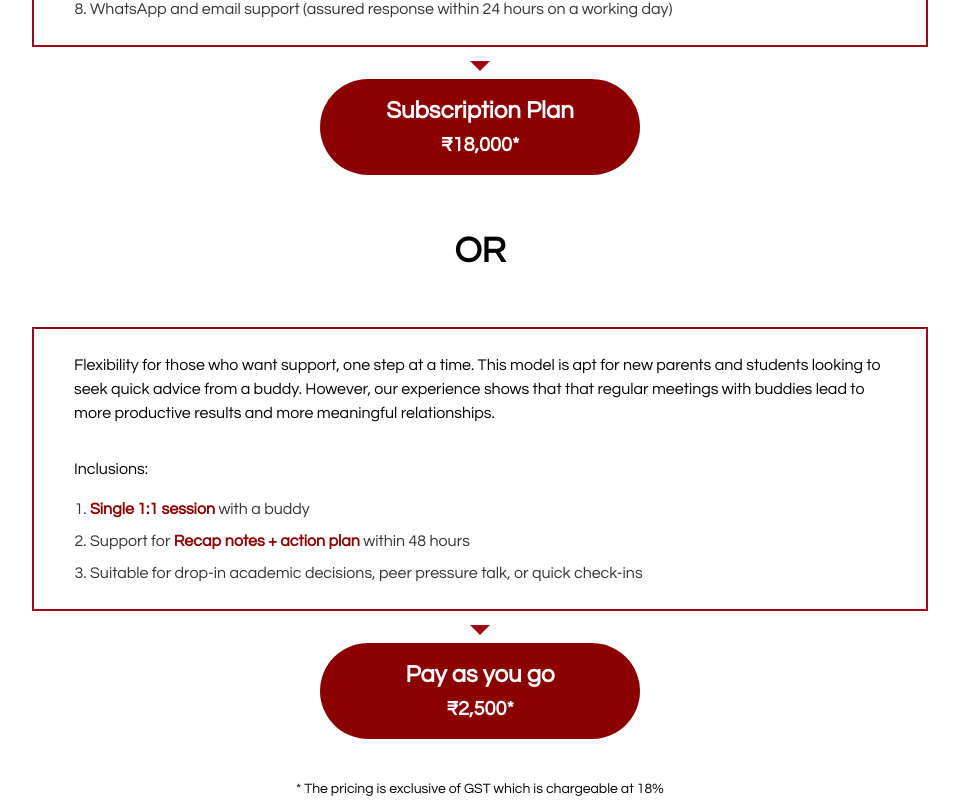
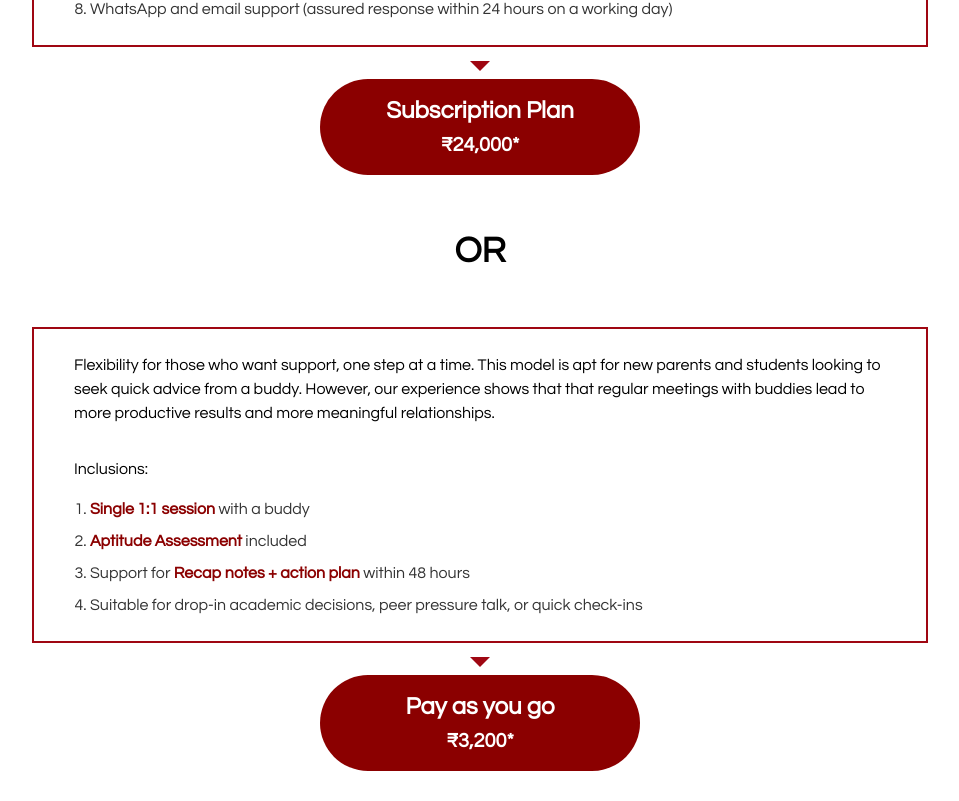
Before and after one commit to luckythakur00/-un-certain, a React (Vite) app: page / in a window 1280 px wide. Shown: the part 3959-4760 px from the top of the page, without its empty margins (160-1119 px from the left). Built offline with nearby package versions, Linux system fonts and the light colour scheme.

Commit message:
Update mentorship plan pricing

```diff
--- a/src/components/FindYourFit.jsx
+++ b/src/components/FindYourFit.jsx
@@ -44,7 +44,7 @@ function FindYourFit() {
                             <div className="w-0 h-0 border-l-[10px] border-l-transparent border-r-[10px] border-r-transparent border-t-[10px] border-t-red-800"></div>
                             <a href="#contact" className='w-72 lg:w-80 mt-2 bg-[#8B0000] text-white hover:bg-[#730000] hover:scale-105 transition-all duration-300 cursor-pointer rounded-full px-12 py-4 flex flex-col items-center'>
                                 <span className="text-lg lg:text-2xl font-semibold">Subscription Plan</span>
-                                <span className="text-lg lg:text-xl font-bold mt-1">₹18,000*</span>
+                                <span className="text-lg lg:text-xl font-bold mt-1">₹24,000*</span>
                             </a>
                         </div>
                     </div>
@@ -57,6 +57,7 @@ function FindYourFit() {
                             <h2 className='mb-4'>Inclusions: </h2>
                             <ol className='list-decimal pl-4 text-black/80 space-y-2'>
                                 <li> <span className='text-[#8B0000] font-semibold'>Single 1:1 session</span> with a buddy</li>
+                                <li><span className='text-[#8B0000] font-semibold'>Aptitude Assessment</span> included</li>
                                 <li>Support for <span className='text-[#8B0000] font-semibold'>Recap notes + action plan</span> within 48 hours</li>
                                 <li>Suitable for drop-in academic decisions, peer pressure talk, or quick check-ins</li>
                             </ol>
@@ -65,7 +66,7 @@ function FindYourFit() {
                             <div className="w-0 h-0 border-l-[10px] border-l-transparent border-r-[10px] border-r-transparent border-t-[10px] border-t-red-800"></div>
                             <a href="#contact" className='w-72 lg:w-80 mt-2 bg-[#8B0000] text-white hover:bg-[#730000] hover:scale-105 transition-all duration-300 cursor-pointer rounded-full px-12 py-4 flex flex-col items-center'>
                                 <span className="text-lg lg:text-2xl font-semibold">Pay as you go</span>
-                                <span className="text-lg lg:text-xl font-bold mt-1">₹2,500*</span>
+                                <span className="text-lg lg:text-xl font-bold mt-1">₹3,200*</span>
                             </a>
                         </div>
                     </div>
```
